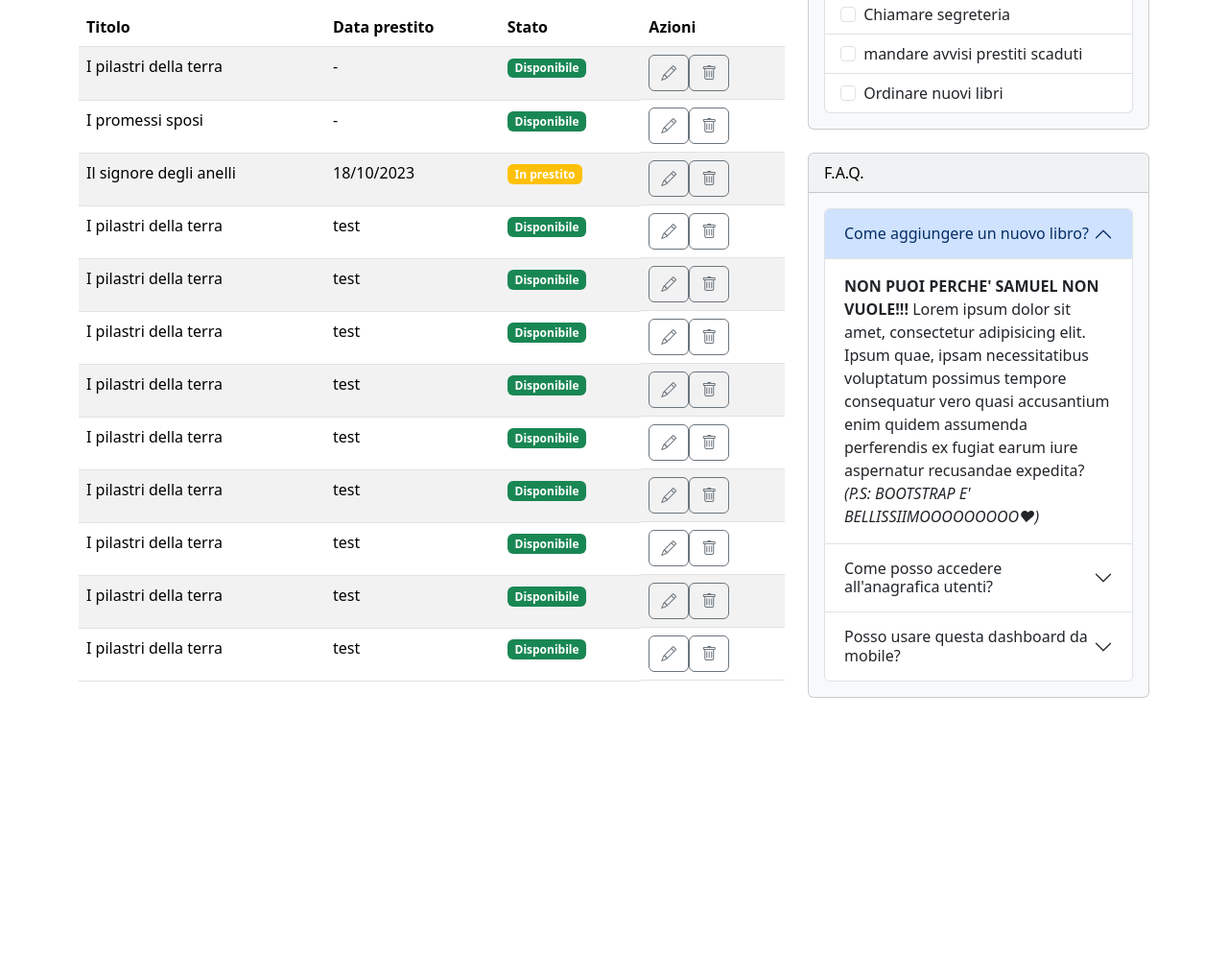
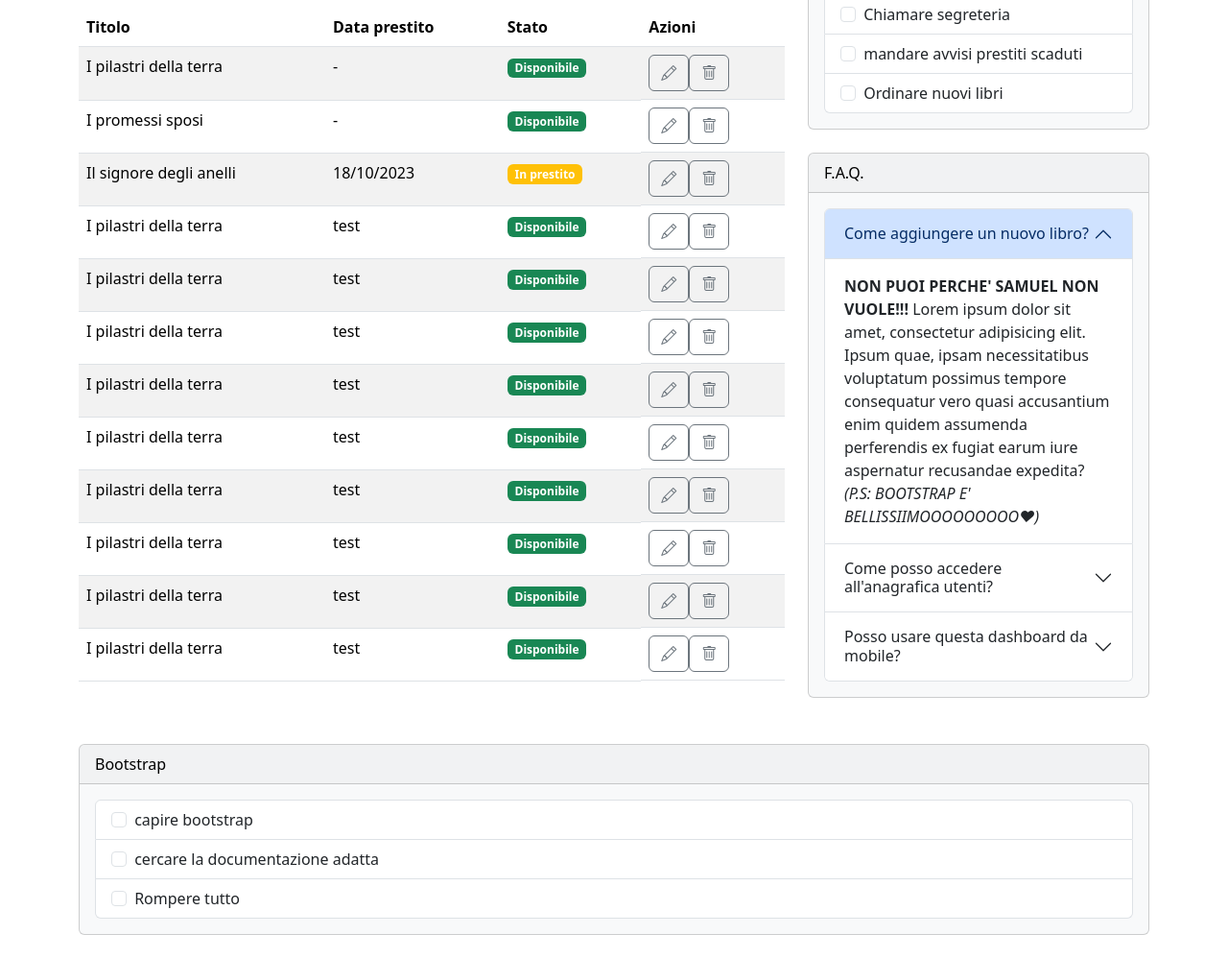
Before and after one commit to bellaviagabriele03/html-css-bootstrap-dashboard, a plain HTML site: page index.html in a window 1280 px wide. Shown: the part 146-1144 px from the top of the page at 96% size. Before the commit the page ends 897 px from the top, so only its background shows below. Drawn offline with nearby package versions, Linux system fonts and the light colour scheme.

Commit message:
feat: aggiunta nuova card di prova sotto le altre due colonne

```diff
--- a/index.html
+++ b/index.html
@@ -291,6 +291,28 @@
                     </div>
                 </section>
             </div>
+
+            <div class="col-12">
+                <div class="card text-bg-light my-4">
+                    <div class="card-header">Bootstrap</div>
+                    <div class="card-body">
+                        <ul class="list-group">
+                            <li class="list-group-item">
+                                <input class="form-check-input me-1" type="checkbox" value="" id="firstCheckbox">
+                                <label class="form-check-label" for="firstCheckbox">capire bootstrap</label>
+                            </li>
+                            <li class="list-group-item">
+                                <input class="form-check-input me-1" type="checkbox" value="" id="secondCheckbox">
+                                <label class="form-check-label" for="secondCheckbox">cercare la documentazione adatta</label>
+                            </li>
+                            <li class="list-group-item">
+                                <input class="form-check-input me-1" type="checkbox" value="" id="thirdCheckbox">
+                                <label class="form-check-label" for="thirdCheckbox">Rompere tutto</label>
+                            </li>
+                        </ul>
+                    </div>
+                </div>
+            </div>
         </div>
     </div>
 
```
